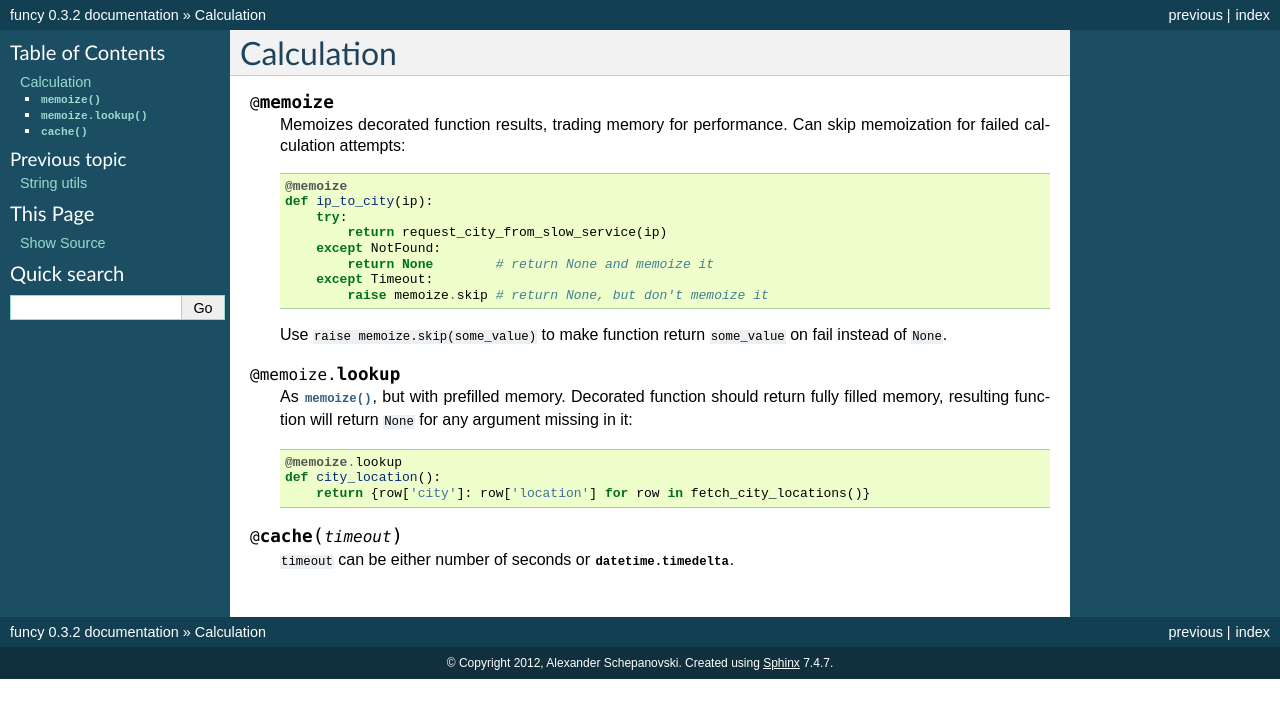
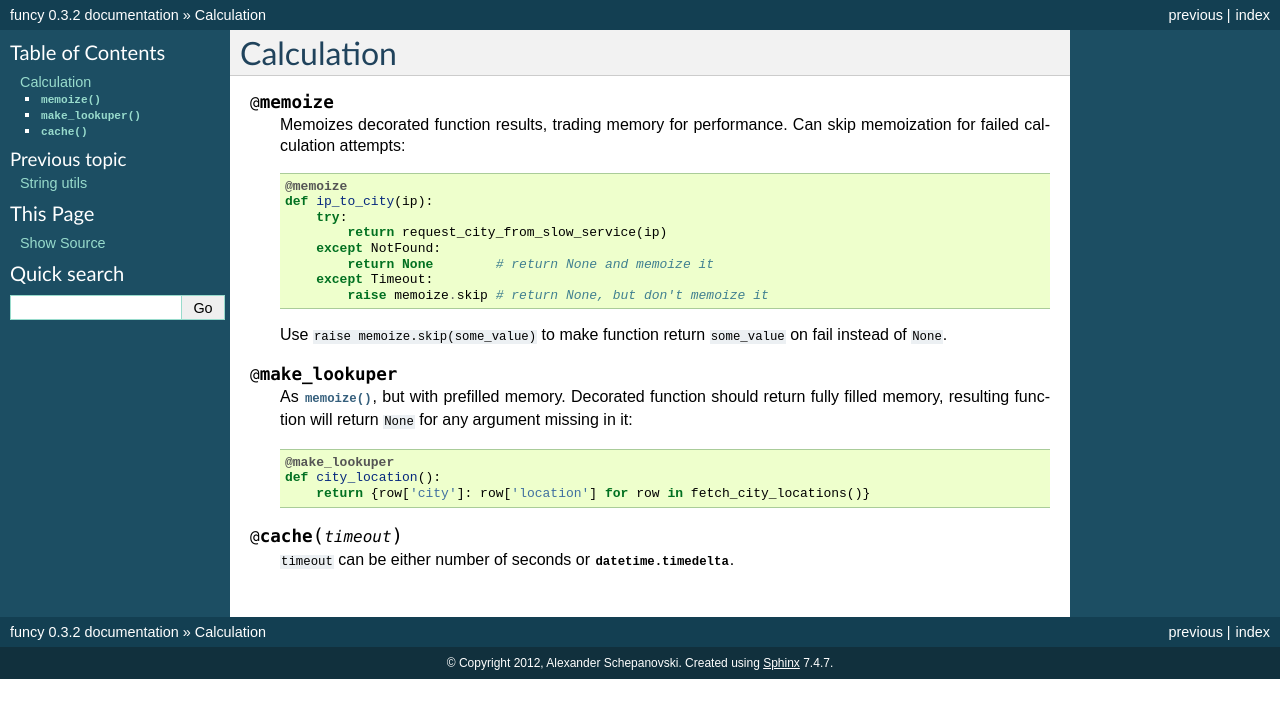
Before and after one commit to Jamaal224/funcy, a Sphinx documentation site: the page built from docs/calc.rst, in a window 1280 px wide. Shown: the top 718 px of the page. Built offline with Sphinx 7.4.7, drawn with Linux system fonts in a browser that asks for light colours; pages that are not in the unit, such as notebooks, are missing from menus.

Commit message:
Renamed @memoize.lookup to @make_lookuper

```diff
--- a/docs/calc.rst
+++ b/docs/calc.rst
@@ -18,11 +18,11 @@ Calculation
     Use ``raise memoize.skip(some_value)`` to make function return ``some_value`` on fail instead of ``None``.
 
 
-.. decorator:: memoize.lookup
+.. decorator:: make_lookuper
 
     As :func:`memoize`, but with prefilled memory. Decorated function should return fully filled memory, resulting function will return ``None`` for any argument missing in it::
 
-        @memoize.lookup
+        @make_lookuper
         def city_location():
             return {row['city']: row['location'] for row in fetch_city_locations()}
 
```
Also changed, not shown: 2 other files.
